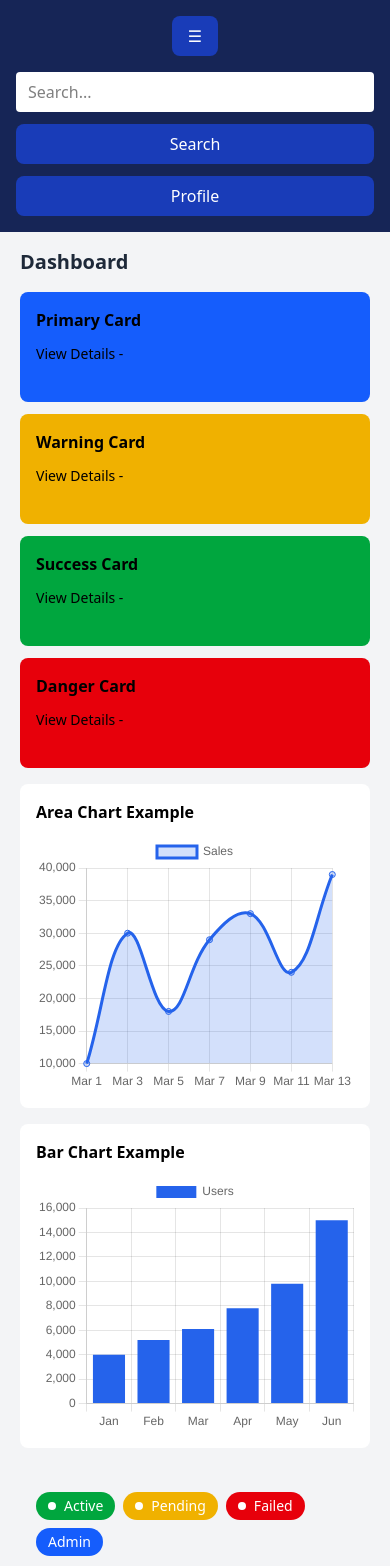
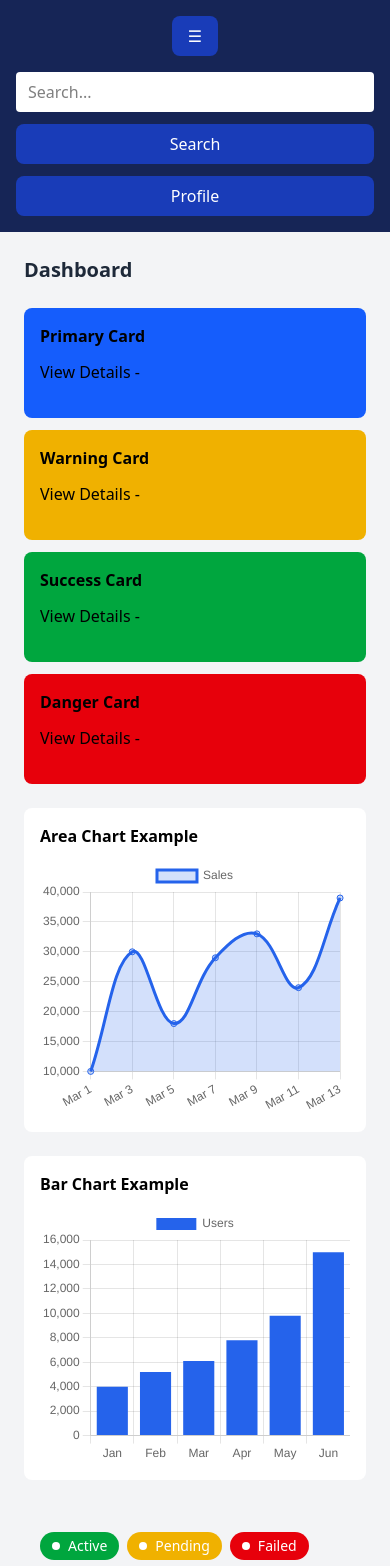
Before and after one commit to Kriti98ranjan/week3-next-tailwind-frontend, a Next.js app: page /dashboard in a window 390 px wide. Shown: the top 1566 px of the page. Built offline with nearby package versions, Linux system fonts and the light colour scheme.

Commit message:
Add metadata

```diff
--- a/app/dashboard/layout.jsx
+++ /dev/null
@@ -1,18 +0,0 @@
-import Sidebar from "@/app/components/ui/Sidebar";
-import Navbar from "@/app/components/ui/Navbar";
-
-export default function DashboardLayout({ children }) {
-  return (
-    <div className="flex min-h-screen">
-      <Sidebar />
-
-      <div className="flex-1 flex flex-col min-w-0">
-        <Navbar />
-
-        <main className="flex-1 bg-gray-100 p-4 sm:p-6 lg:p-8 overflow-x-auto">
-          {children}
-        </main>
-      </div>
-    </div>
-  );
-}
--- a/app/dashboard/page.jsx
+++ b/app/dashboard/page.jsx
@@ -17,46 +17,60 @@ export default function DashboardPage() {
   const [modalOpen, setModalOpen] = useState(false);
 
  return (
-    <div className="space-y-4 sm:space-y-6 px-1 sm:px-0">
+  <div className="flex min-h-screen bg-gray-100">
+    {/* Sidebar */}
+    <Sidebar />
+
+    {/* Right Section */}
+    <div className="flex-1 flex flex-col">
+      {/* Navbar */}
+      <Navbar />
+
+      {/* Dashboard Content */}
+      <main className="p-6 space-y-6 overflow-auto">
         {/* Page title */}
-      <h1 className="text-xl sm:text-2xl font-bold text-gray-800">Dashboard</h1>
+        <h1 className="text-xl sm:text-2xl font-bold text-gray-800">
+          Dashboard
+        </h1>
 
         {/* Cards */}
-      <div className="grid grid-cols-1 sm:grid-cols-2 lg:grid-cols-4 gap-3 sm:gap-4 px-0 sm:px-2">
+        <div className="grid grid-cols-1 sm:grid-cols-2 lg:grid-cols-4 gap-3 sm:gap-4">
           <Card title="Primary Card" className="bg-blue-600">
-          <p className="text-sm sm:text-base">View Details -</p>
+            <p>View Details -</p>
           </Card>
 
           <Card title="Warning Card" className="bg-yellow-500">
-          <p className="text-sm sm:text-base">View Details -</p>
+            <p>View Details -</p>
           </Card>
 
           <Card title="Success Card" className="bg-green-600">
-          <p className="text-sm sm:text-base ">View Details -</p>
+            <p>View Details -</p>
           </Card>
 
           <Card title="Danger Card" className="bg-red-600">
-          <p className="text-sm sm:text-base">View Details -</p>
+            <p>View Details -</p>
           </Card>
         </div>
 
         {/* Charts */}
-      <div className="grid grid-cols-1 lg:grid-cols-2 gap-4 sm:gap-6">
-        <Card title="Area Chart Example" className="bg-white text-black overflow-x-auto">
-          <div className="min-w-70">
+        <div className="grid grid-cols-1 lg:grid-cols-2 gap-6">
+          <Card
+            title="Area Chart Example"
+            className="bg-white text-black"
+          >
             <AreaChart />
-          </div>
           </Card>
 
-        <Card title="Bar Chart Example" className="bg-white text-black overflow-x-auto">
-          <div className="min-w-70">
+          <Card
+            title="Bar Chart Example"
+            className="bg-white text-black"
+          >
             <BarChart />
-          </div>
           </Card>
         </div>
 
-      {/* Badges + Buttons*/}
-      <div className="grid grid-cols-1 md:grid-cols-2 gap-4 sm:gap-6">
+        {/* Badges + Buttons */}
+        <div className="grid grid-cols-1 md:grid-cols-2 gap-6">
           <Card header="Status Badges">
             <div className="flex flex-wrap gap-2">
               <Badge label="Active" className="bg-green-600" dot />
@@ -67,23 +81,23 @@ export default function DashboardPage() {
           </Card>
 
           <Card header="Actions">
-          <div className="flex flex-wrap gap-2 sm:gap-3">
+            <div className="flex flex-wrap gap-2">
               <Button
-              className="bg-blue-600 hover:bg-blue-700 w-full sm:w-auto"
+                className="bg-blue-600"
                 onClick={() => setModalOpen(true)}
               >
                 Open Modal
               </Button>
 
-            <Button className="bg-green-600 hover:bg-green-700 w-full sm:w-auto">
+              <Button className="bg-green-600">
                 Approve
               </Button>
 
-            <Button className="bg-red-600 hover:bg-red-700 w-full sm:w-auto">
+              <Button className="bg-red-600">
                 Delete
               </Button>
 
-            <Button className="bg-gray-400 text-white hover:bg-gray-700 w-full sm:w-auto">
+              <Button className="bg-gray-500">
                 Cancel
               </Button>
             </div>
@@ -96,19 +110,38 @@ export default function DashboardPage() {
           onClose={() => setModalOpen(false)}
           title="Add New Item"
           footer={
-          <div className="flex flex-col sm:flex-row gap-2 sm:gap-3 w-full sm:w-auto">
-            <Button variant="outline" onClick={() => setModalOpen(false)} className="w-full sm:w-auto">
+            <div className="flex gap-2">
+              <Button
+                variant="outline"
+                onClick={() => setModalOpen(false)}
+              >
                 Cancel
               </Button>
-            <Button variant="primary" onClick={() => setModalOpen(false)} className="w-full sm:w-auto">
+
+              <Button
+                variant="primary"
+                onClick={() => setModalOpen(false)}
+              >
                 Save
               </Button>
             </div>
           }
         >
-        <Input label="Name" placeholder="Enter name..." className="mb-4 text-black" />
-        <Input label="Email" type="email" placeholder="email@example.com" className="text-black" />
+          <Input
+            label="Name"
+            placeholder="Enter name..."
+            className="mb-4 text-black"
+          />
+
+          <Input
+            label="Email"
+            type="email"
+            placeholder="email@example.com"
+            className="text-black"
+          />
         </Modal>
+      </main>
+    </div>
   </div>
 );
 }
--- a/app/layout.jsx
+++ b/app/layout.jsx
@@ -1,7 +1,7 @@
 import "./globals.css";
 
 export const metadata = {
-  title: "Dashboard APP",
+  title: "Dashboard App",
 };
 
 export default function RootLayout({ children }) {
```
Lines whose indentation alone changed are shown as unchanged.
